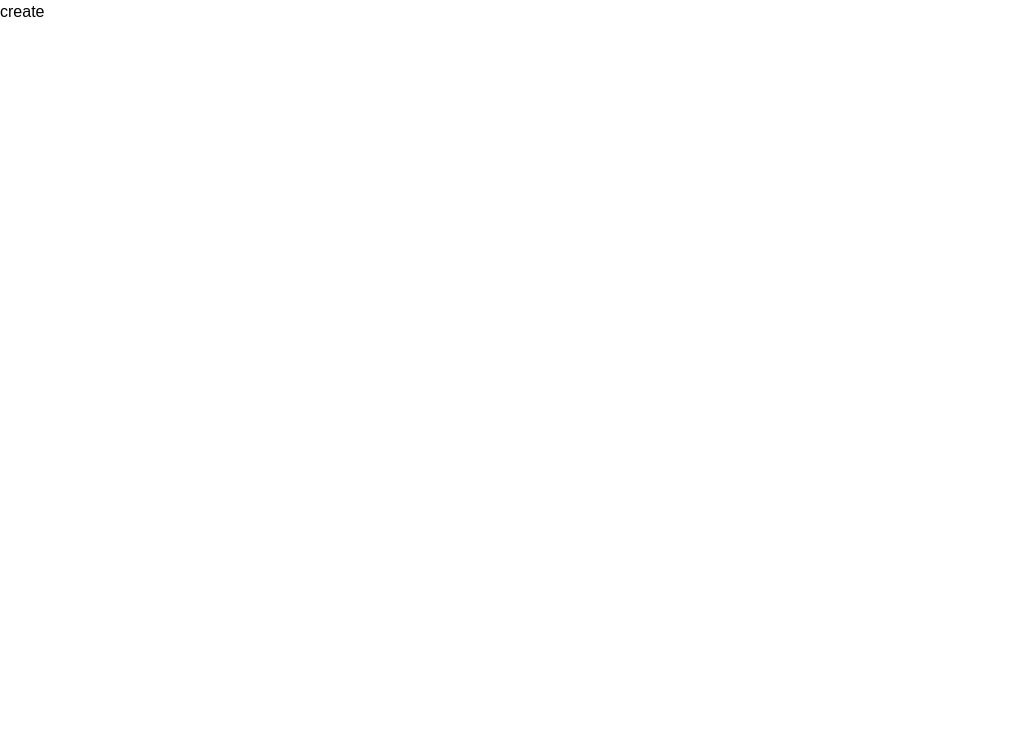
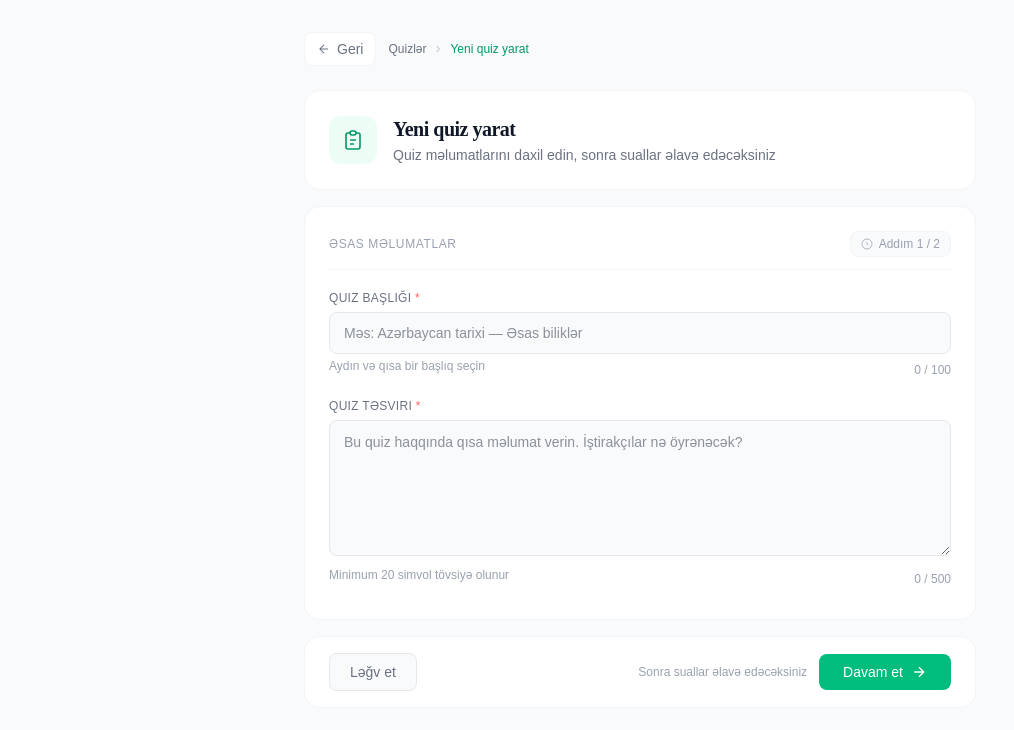
Before and after one commit to Aghakarim-23/imtahan-client, a Next.js app: page /quizzes/create in a window 1280 px wide. Shown: the top 730 px of the page, without its empty margins (0-1014 px from the left). Built offline with nearby package versions, Linux system fonts and the light colour scheme.

Commit message:
feat: quiz create page UI

```diff
--- a/src/pages/quizzes/create.jsx
+++ b/src/pages/quizzes/create.jsx
@@ -1,7 +1,204 @@
-import React from 'react'
+"use client";
 
-export default function create() {
+import { useState } from "react";
+import Link from "next/link";
+import { useRouter } from "next/navigation";
+
+export default function QuizCreatePage() {
+  const router = useRouter();
+
+  const [form, setForm] = useState({
+    title: "",
+    description: "",
+  });
+  const [errors, setErrors] = useState({});
+
+  const handleChange = (e) => {
+    const { name, value } = e.target;
+    setForm((prev) => ({ ...prev, [name]: value }));
+    setErrors((prev) => ({ ...prev, [name]: "" }));
+  };
+
+  const validate = () => {
+    const newErrors = {};
+    if (!form.title.trim()) newErrors.title = "Quiz başlığı tələb olunur";
+    if (!form.description.trim()) newErrors.description = "Quiz təsviri tələb olunur";
+    setErrors(newErrors);
+    return Object.keys(newErrors).length === 0;
+  };
+
+  const handleSubmit = (e) => {
+    e.preventDefault();
+    if (!validate()) return;
+    // Your API call to create quiz here
+    // e.g. await createQuiz({ title: form.title, description: form.description })
+    // Then redirect to the questions page
+    router.push("/quiz/questions"); // adjust route as needed
+  };
+
+  const titleLen = form.title.length;
+  const descLen = form.description.length;
+
+  const charCountClass = (len, warn, max) => {
+    if (len >= max) return "text-xs text-right mt-1 text-red-500";
+    if (len > warn) return "text-xs text-right mt-1 text-amber-600";
+    return "text-xs text-right mt-1 text-gray-400";
+  };
+
+  const inputBase =
+    "w-full px-3.5 py-2.5 text-sm text-gray-800 bg-gray-50 border border-gray-200 rounded-lg outline-none focus:border-emerald-500 focus:ring-2 focus:ring-emerald-100 focus:bg-white transition";
+
   return (
-    <div>create</div>
-  )
+    <main className="min-h-screen bg-gray-50 px-4 py-8 font-sans">
+
+      {/* Top bar */}
+      <div className="max-w-2xl mx-auto flex items-center gap-3 mb-6">
+        <Link
+          href="/quiz"
+          className="flex items-center gap-1.5 text-sm text-gray-500 bg-white border border-gray-100 rounded-lg px-3 py-1.5 hover:bg-gray-50 transition"
+        >
+          <svg className="w-3.5 h-3.5" viewBox="0 0 24 24" fill="none" stroke="currentColor" strokeWidth="1.8">
+            <path d="M19 12H5M12 5l-7 7 7 7" />
+          </svg>
+          Geri
+        </Link>
+        <div className="flex items-center gap-1.5 text-xs text-gray-400">
+          <span className="text-gray-500">Quizlər</span>
+          <svg className="w-3 h-3" viewBox="0 0 24 24" fill="none" stroke="currentColor" strokeWidth="1.5">
+            <path d="M9 18l6-6-6-6" />
+          </svg>
+          <span className="text-emerald-600 font-medium">Yeni quiz yarat</span>
+        </div>
+      </div>
+
+      <div className="max-w-2xl mx-auto space-y-4">
+
+        {/* Header card */}
+        <div className="bg-white border border-gray-100 rounded-2xl p-6 flex items-center gap-4">
+          <div className="w-12 h-12 rounded-xl bg-emerald-50 flex items-center justify-center flex-shrink-0">
+            <svg className="w-6 h-6 text-emerald-600" viewBox="0 0 24 24" fill="none" stroke="currentColor" strokeWidth="1.6">
+              <path d="M9 5H7a2 2 0 0 0-2 2v12a2 2 0 0 0 2 2h10a2 2 0 0 0 2-2V7a2 2 0 0 0-2-2h-2" />
+              <rect x="9" y="3" width="6" height="4" rx="2" />
+              <path d="M9 12h6M9 16h4" />
+            </svg>
+          </div>
+          <div>
+            <h1
+              className="text-xl font-semibold text-gray-900 tracking-tight"
+              style={{ fontFamily: "'Playfair Display', serif" }}
+            >
+              Yeni quiz yarat
+            </h1>
+            <p className="text-sm text-gray-500 mt-0.5">
+              Quiz məlumatlarını daxil edin, sonra suallar əlavə edəcəksiniz
+            </p>
+          </div>
+        </div>
+
+        {/* Form card */}
+        <div className="bg-white border border-gray-100 rounded-2xl p-6">
+
+          {/* Section label */}
+          <div className="flex items-center justify-between mb-5 pb-3 border-b border-gray-100">
+            <p className="text-xs font-medium text-gray-400 uppercase tracking-wider">Əsas məlumatlar</p>
+            <div className="flex items-center gap-2">
+              <span className="flex items-center gap-1.5 text-xs text-gray-400 bg-gray-50 border border-gray-100 rounded-lg px-2.5 py-1">
+                <svg className="w-3 h-3" viewBox="0 0 24 24" fill="none" stroke="currentColor" strokeWidth="1.5">
+                  <circle cx="12" cy="12" r="10" />
+                  <path d="M12 8v4l3 3" />
+                </svg>
+                Addım 1 / 2
+              </span>
+            </div>
+          </div>
+
+          <form onSubmit={handleSubmit} noValidate>
+
+            {/* Quiz title */}
+            <div className="mb-5">
+              <label
+                htmlFor="title"
+                className="block text-xs font-medium text-gray-500 mb-1.5 tracking-wide uppercase"
+              >
+                Quiz başlığı <span className="text-red-400">*</span>
+              </label>
+              <input
+                id="title"
+                name="title"
+                type="text"
+                value={form.title}
+                onChange={handleChange}
+                placeholder="Məs: Azərbaycan tarixi — Əsas biliklər"
+                maxLength={100}
+                className={inputBase}
+              />
+              <div className="flex items-start justify-between mt-1">
+                <p className="text-xs text-gray-400">Aydın və qısa bir başlıq seçin</p>
+                <p className={charCountClass(titleLen, 90, 100)}>
+                  {titleLen} / 100
+                </p>
+              </div>
+              {errors.title && (
+                <p className="text-xs text-red-500 mt-1">{errors.title}</p>
+              )}
+            </div>
+
+            {/* Quiz description */}
+            <div className="mb-2">
+              <label
+                htmlFor="description"
+                className="block text-xs font-medium text-gray-500 mb-1.5 tracking-wide uppercase"
+              >
+                Quiz təsviri <span className="text-red-400">*</span>
+              </label>
+              <textarea
+                id="description"
+                name="description"
+                value={form.description}
+                onChange={handleChange}
+                placeholder="Bu quiz haqqında qısa məlumat verin. İştirakçılar nə öyrənəcək?"
+                maxLength={500}
+                rows={5}
+                className={`${inputBase} resize-y min-h-[120px] leading-relaxed`}
+              />
+              <div className="flex items-start justify-between mt-1">
+                <p className="text-xs text-gray-400">Minimum 20 simvol tövsiyə olunur</p>
+                <p className={charCountClass(descLen, 450, 500)}>
+                  {descLen} / 500
+                </p>
+              </div>
+              {errors.description && (
+                <p className="text-xs text-red-500 mt-1">{errors.description}</p>
+              )}
+            </div>
+
+          </form>
+        </div>
+
+        {/* Actions card */}
+        <div className="bg-white border border-gray-100 rounded-2xl px-6 py-4 flex items-center justify-between gap-3">
+          <Link
+            href="/quiz"
+            className="px-5 py-2 text-sm font-medium text-gray-500 bg-gray-50 hover:bg-gray-100 border border-gray-200 rounded-lg transition"
+          >
+            Ləğv et
+          </Link>
+
+          <div className="flex items-center gap-3">
+            <p className="text-xs text-gray-400 hidden sm:block">Sonra suallar əlavə edəcəksiniz</p>
+            <button
+              onClick={handleSubmit}
+              className="flex items-center gap-2 px-6 py-2 bg-emerald-500 hover:bg-emerald-600 active:scale-[0.98] text-white text-sm font-medium rounded-lg transition duration-150"
+            >
+              Davam et
+              <svg className="w-4 h-4" viewBox="0 0 24 24" fill="none" stroke="currentColor" strokeWidth="2">
+                <path d="M5 12h14M12 5l7 7-7 7" />
+              </svg>
+            </button>
+          </div>
+        </div>
+
+      </div>
+    </main>
+  );
 }
```
